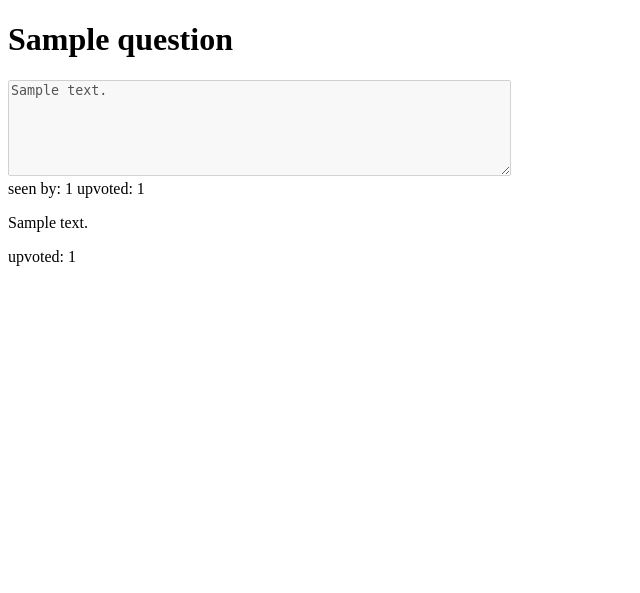
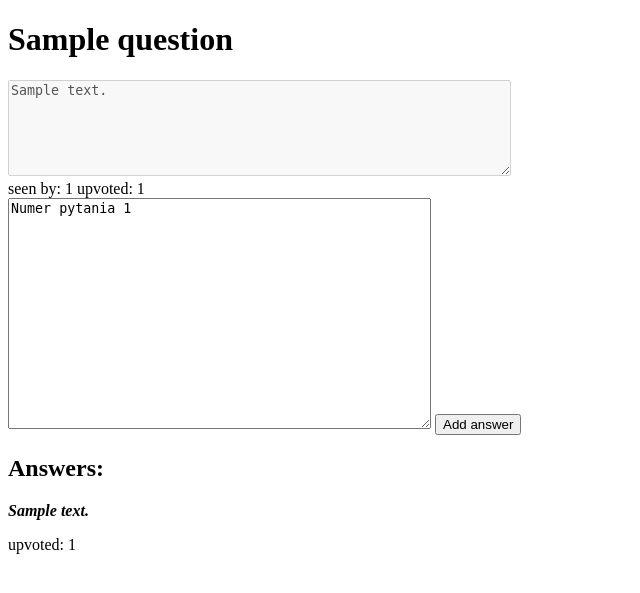
Before and after one commit to KubaL92/AskMate-v2, a Flask app: template Templates/question_page.html in a window 1280 px wide. Shown: the top 593 px of the page, without its empty margins (0-640 px from the left). Run offline with Flask 2, Linux system fonts and the light colour scheme; the template is opened without the code that fills it: most values are stand-ins (such as "Sample title", 1, 10 or a date in 2020); parts of the project's set-up code (start-up, migrations or seed data) failed here and were passed over.

Commit message:
dodawanie odpiwiedzi bez zapisu!

```diff
--- a/Templates/question_page.html
+++ b/Templates/question_page.html
@@ -4,14 +4,22 @@
     {{ super() }}
 {% endblock %}
 {% block content %}
+
+
   <h1>{{ question['title'] }}</h1>
-  <form>
+  <form action="/question/{{ question['id'] }}/new-answer" method="Post">
     <textarea rows="6" cols="60" disabled>{{ question['message'] }}</textarea>
     <footer>seen by: {{ question['view_number'] }} upvoted: {{ question['vote_number'] }} </footer>
+    <textarea id="new_answer" name="new_answer" rows="15" cols="50" placeholder="Type in your answer" required>Numer pytania {{ question['id'] }}</textarea>
+    <input type="submit" value="Add answer">
+      <br>
   </form>
+
+
   <form>
+    <h2>Answers:</h2>
     {% for answer in answers %}
-      <p>{{ answer['message'] }}</p>
+      <p><strong><em>{{ answer['message'] }}</strong></em></p>
       <footer>upvoted: {{ answer['vote_number'] }} </footer>
     {% endfor %}
   </form>
--- a/server.py
+++ b/server.py
@@ -36,16 +36,22 @@ def dodaj_pytanie_do_pliku():
     return redirect("/")
 
 
+@app.route('/question/<id_>/new-answer', methods=['POST'])
+def add_new_answer(id_):
+    id_ = int(id_)
+    question = connection.display_question('sample_data/question.csv', id_)
+    answers = data_manager.give_specific_answers(id_, connection.csv_to_list('sample_data/answer.csv'))
+    generated_id = data_manager.generate_question_id('sample_data/answer.csv')
+    answer_text = request.form["new_answer"]
+    #TODO ->  zapisywanie do pliku 'answers'
+
+    print(answer_text)
+
+    return render_template('question_page.html',
+                           question=question,
+                           answers=answers)
 
 
-@app.route("/question/<question_id>/new-answer", methods=['GET', 'POST'])
-def add_new_answer(question_id):
-
-    question = connection.display_question('sample_data/question.csv', question_id)
-    answers = data_manager.give_specific_answers(question_id, connection.csv_to_list('sample_data/answer.csv'))
-    generated_id = data_manager.generate_question_id()
-
-    return render_template('question_page.html', )
 
 
 if __name__ == "__main__":
```
Also changed, not shown: connection.py (+10 -3 lines).
